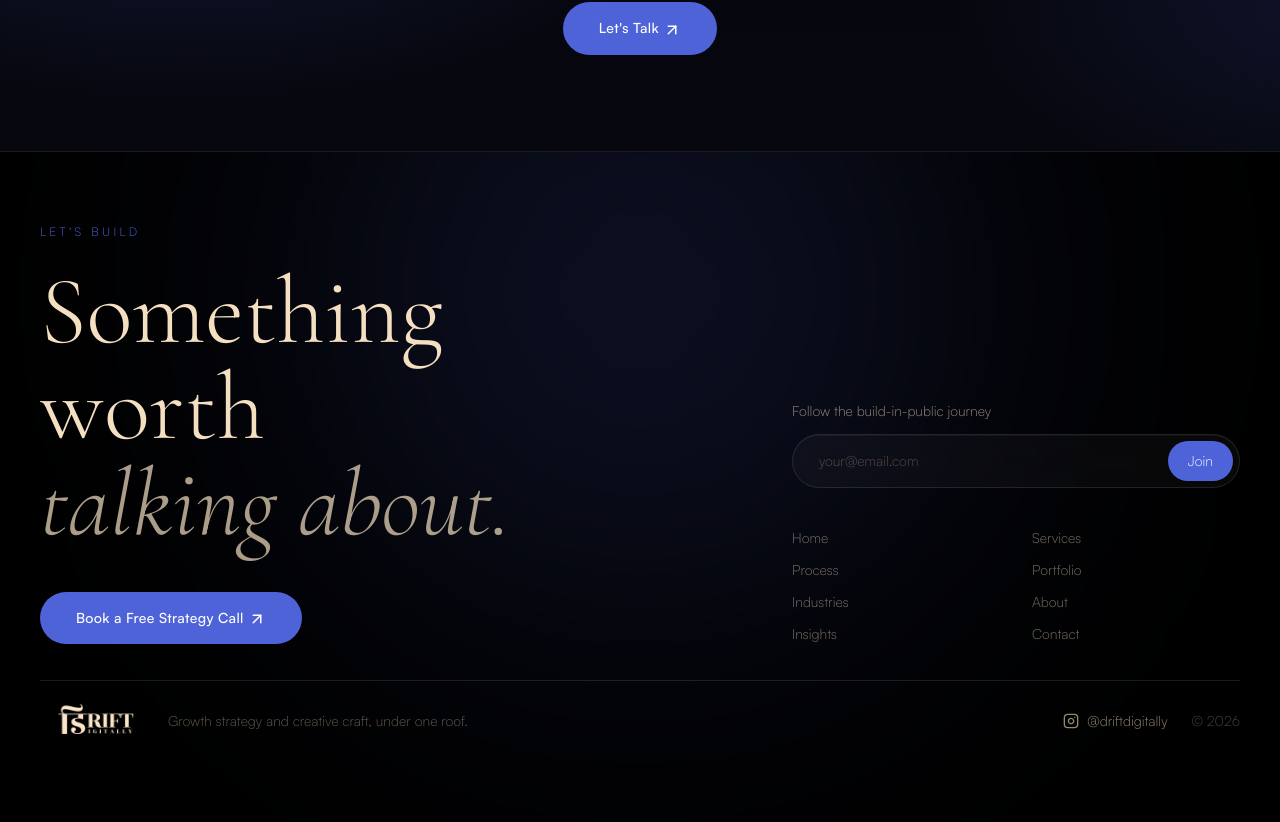
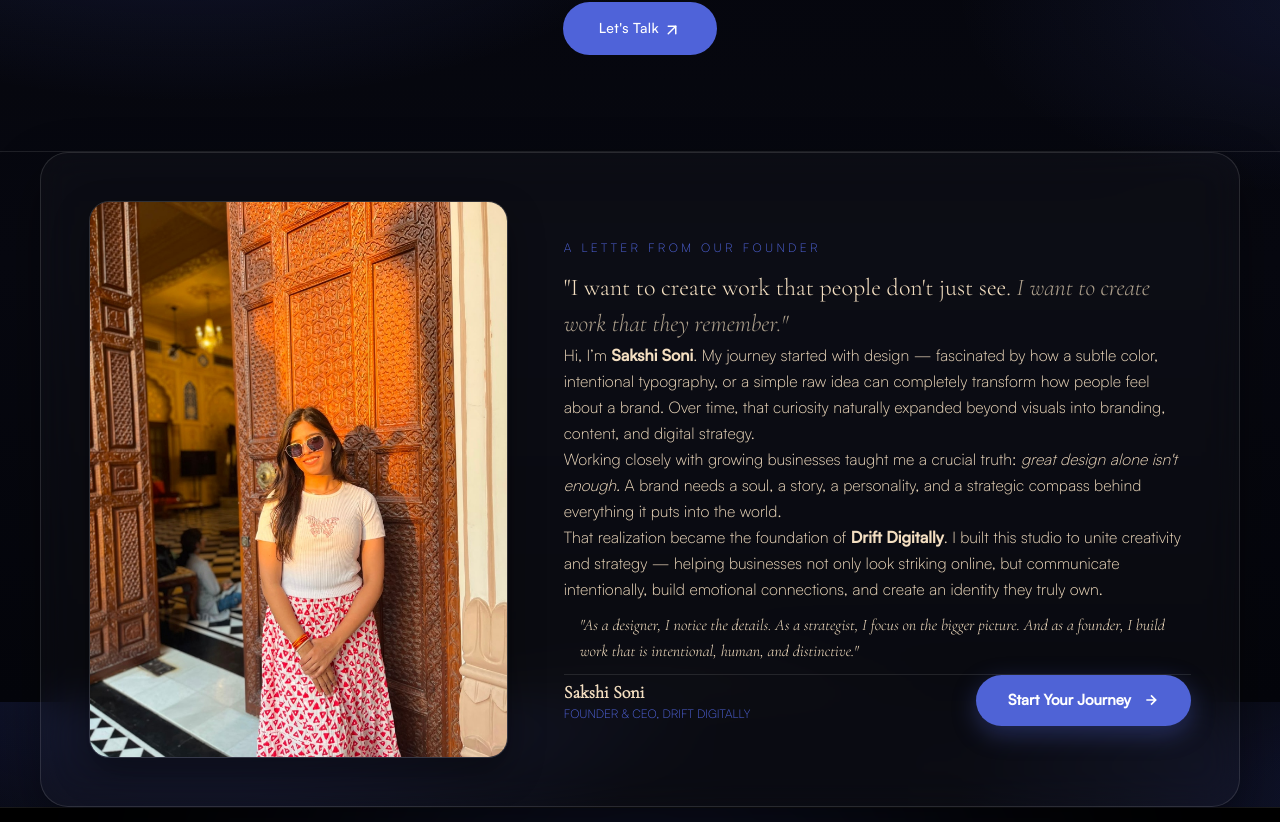
Before and after one commit to DreamDiariesORG/Drift-Digitally, a Next.js app: page /about in a window 1280 px wide. Shown: the part 1698-2520 px from the top of the page. Built offline with nearby package versions, Linux system fonts and the light colour scheme.

Commit message:
Fix button text wrapping issue and push CEO Founder section to git

```diff
--- a/src/app/globals.css
+++ b/src/app/globals.css
@@ -588,8 +588,10 @@ a.glass, a.rounded-full, .glass a {
 }
 
 /* Universal Button & Arrow Alignment Rules — SCOPED to buttons/links only, NOT .glass cards */
-button.whitespace-nowrap,
-a.inline-flex.whitespace-nowrap,
+button,
+a.inline-flex,
+a.btn-founder-cta,
+.btn-founder-cta,
 [data-testid*="-cta"] {
   white-space: nowrap !important;
 }
@@ -826,3 +828,96 @@ button svg, a svg, [data-testid*="-cta"] svg {
   background: #fcfbf7 !important;
   color: #0a0a0c !important;
 }
+
+/* ── Dedicated Founder Section Layout ─────────────────────────────────────── */
+.founder-card-container {
+  display: flex !important;
+  flex-direction: row !important;
+  align-items: stretch !important;
+  gap: 3.5rem !important;
+  background: rgba(255, 255, 255, 0.025) !important;
+  border: 1px solid rgba(255, 255, 255, 0.12) !important;
+  border-radius: 28px !important;
+  padding: 3rem !important;
+  backdrop-filter: blur(20px) !important;
+  box-shadow: 0 20px 50px rgba(0, 0, 0, 0.4) !important;
+  position: relative !important;
+  overflow: hidden !important;
+}
+
+.founder-photo-col {
+  width: 38% !important;
+  flex-shrink: 0 !important;
+  display: flex !important;
+  flex-direction: column !important;
+}
+
+.founder-photo-wrapper {
+  position: relative !important;
+  width: 100% !important;
+  height: 100% !important;
+  min-height: 520px !important;
+  border-radius: 20px !important;
+  overflow: hidden !important;
+  border: 1px solid rgba(255, 255, 255, 0.15) !important;
+  box-shadow: 0 15px 35px rgba(0, 0, 0, 0.4) !important;
+}
+
+.founder-photo-img {
+  width: 100% !important;
+  height: 100% !important;
+  object-fit: cover !important;
+  object-position: center top !important;
+}
+
+.founder-content-col {
+  flex: 1 !important;
+  display: flex !important;
+  flex-direction: column !important;
+  justify-content: center !important;
+}
+
+@media (max-width: 1023px) {
+  .founder-card-container {
+    flex-direction: column !important;
+    padding: 2rem !important;
+    gap: 2.5rem !important;
+  }
+  .founder-photo-col {
+    width: 100% !important;
+  }
+  .founder-photo-wrapper {
+    min-height: 420px !important;
+  }
+}
+
+.btn-founder-cta {
+  display: inline-flex !important;
+  align-items: center !important;
+  justify-content: center !important;
+  gap: 0.75rem !important;
+  padding: 0.9rem 2rem !important;
+  border-radius: 9999px !important;
+  background: #4f63d6 !important;
+  color: #ffffff !important;
+  font-size: 0.925rem !important;
+  font-weight: 600 !important;
+  white-space: nowrap !important;
+  box-shadow: 0 8px 25px rgba(79, 99, 214, 0.35) !important;
+  transition: all 0.3s ease !important;
+  text-decoration: none !important;
+  cursor: pointer !important;
+}
+
+.btn-founder-cta:hover {
+  background: #ffffff !important;
+  color: #0a0a0c !important;
+  transform: translateY(-2px) scale(1.02) !important;
+  box-shadow: 0 12px 28px rgba(255, 255, 255, 0.3) !important;
+}
+
+.btn-founder-cta:active {
+  transform: translateY(0) scale(0.98) !important;
+  background: #4f63d6 !important;
+  color: #ffffff !important;
+}
```
Also changed, not shown: public/founder.jpg (added), src/app/about/processedContent.json.
